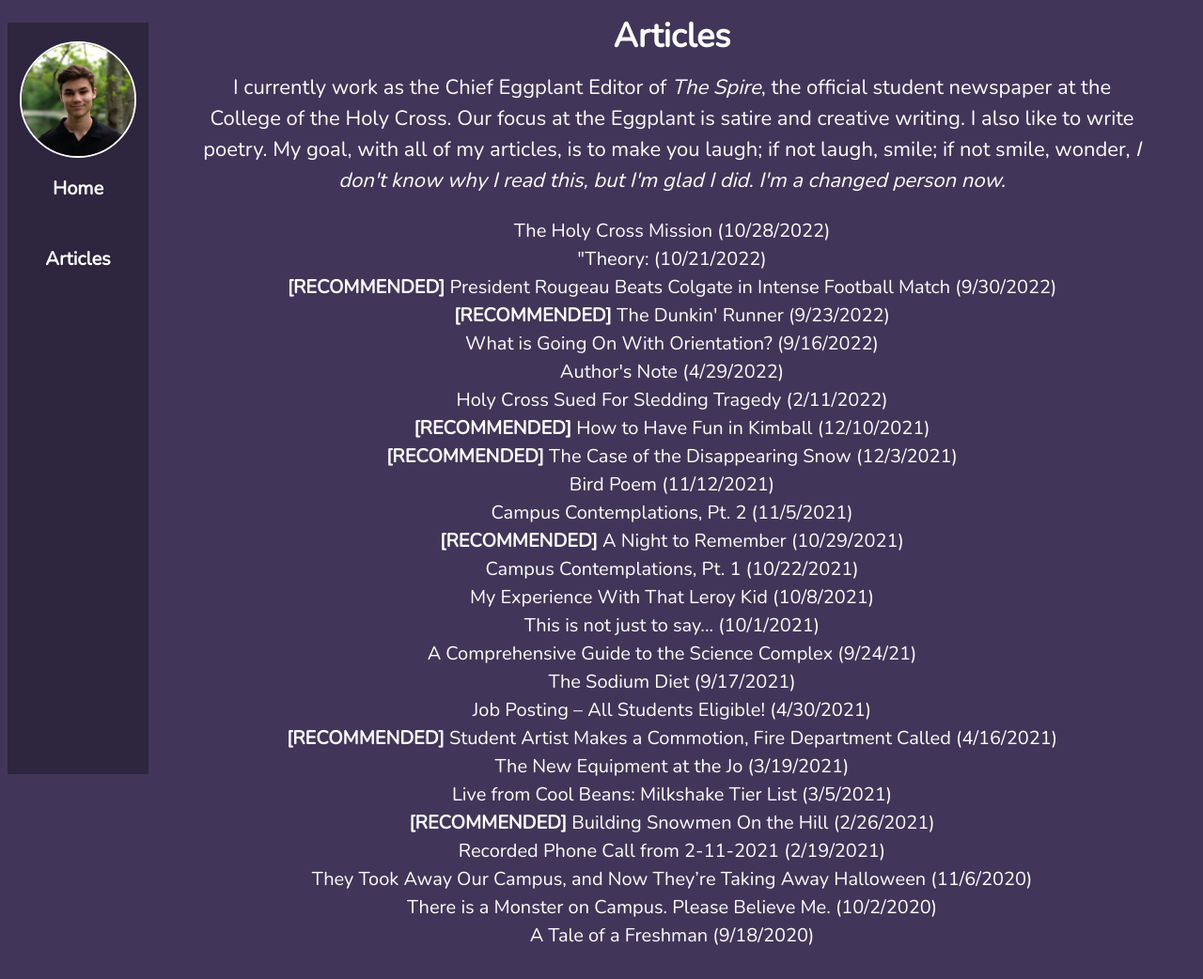
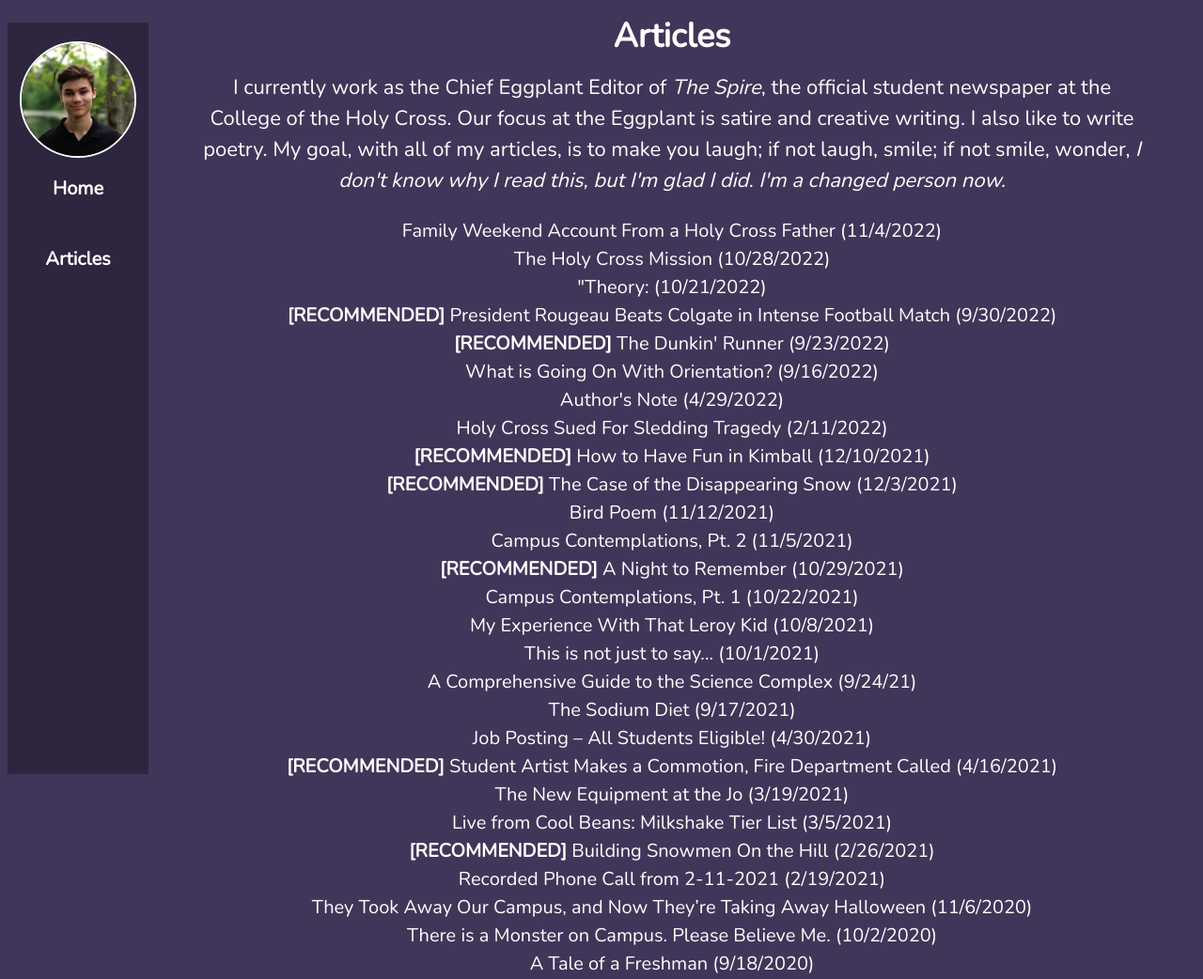
Before and after one commit to michaelvail/michaelvail.github.io, a plain HTML site: page articles.html in a window 1280 px wide. Shown: the whole page at 94% size. Before the commit the page ends 1019 px from the top, so only its background shows below. Drawn offline with nearby package versions, Linux system fonts and the light colour scheme.

Commit message:
New article

```diff
--- a/articles.html
+++ b/articles.html
@@ -22,6 +22,7 @@
   <div class="main">
     <h1>Articles</h1>
     <h3>I currently work as the Chief Eggplant Editor of <i>The Spire</i>, the official student newspaper at the College of the Holy Cross. Our focus at the Eggplant is satire and creative writing. I also like to write poetry. My goal, with all of my articles, is to make you laugh; if not laugh, smile; if not smile, wonder, <i>I don't know why I read this, but I'm glad I did. I'm a changed person now.</i></h3>
+    <a href="https://docs.google.com/document/d/1qFXnVPVcLr9eWrSiiLxqDe6sv6Wp2WK6rNjF1UOmXDU/edit?usp=sharing">Family Weekend Account From a Holy Cross Father (11/4/2022)</a><br>
     <a href="https://docs.google.com/document/d/1stroH9PjnvmGwnAdXOtExCkSpFQhMtBsXoN7vu1a0jk/edit?usp=sharing">The Holy Cross Mission (10/28/2022)</a><br>
     <a href="https://docs.google.com/document/d/1DJdEBJqUpqBBV463T3dnfExBg1GGwgruWtAtMfWDU9A/edit?usp=sharing">"Theory: (10/21/2022)</a><br>
     <a href="https://docs.google.com/document/d/1KtAhyuSlmlwXkvUsfShmjVJc2-eM72_gMUWTi5g1aC0/edit?usp=sharing"><b>[RECOMMENDED]</b> President Rougeau Beats Colgate in Intense Football Match (9/30/2022)</a><br>
```
